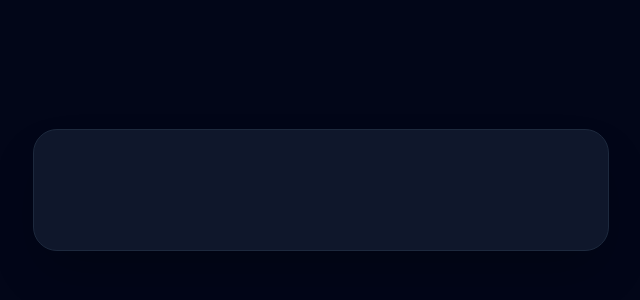
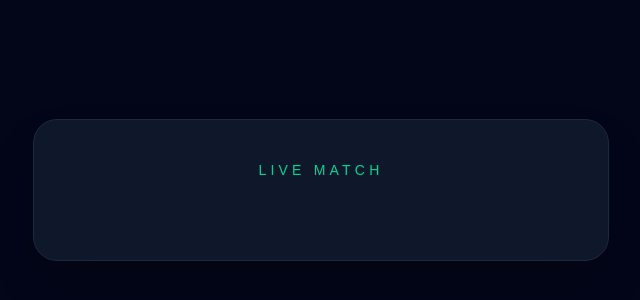
Before and after one commit to zibanoori/MatchTimer, a React (Vite) app: page / in a window 1280 px wide. Shown: the part 210-510 px from the top of the page, without its empty margins (319-959 px from the left). Built offline with nearby package versions, Linux system fonts and the light colour scheme.

Commit message:
Style: add live match label

```diff
--- a/src/App.jsx
+++ b/src/App.jsx
@@ -7,7 +7,9 @@
       <section className="w-full max-w-xl rounded-3xl border border-slate-800 bg-slate-900 p-6 shadow-2xl sm:p-10">
 
         <header className="mb-10 text-center">
-
+           <p className="text-sm font-medium uppercase tracking-[0.3em] text-emerald-400">
+            Live Match
+           </p>
         </header>
       </section>
     </main>
```
